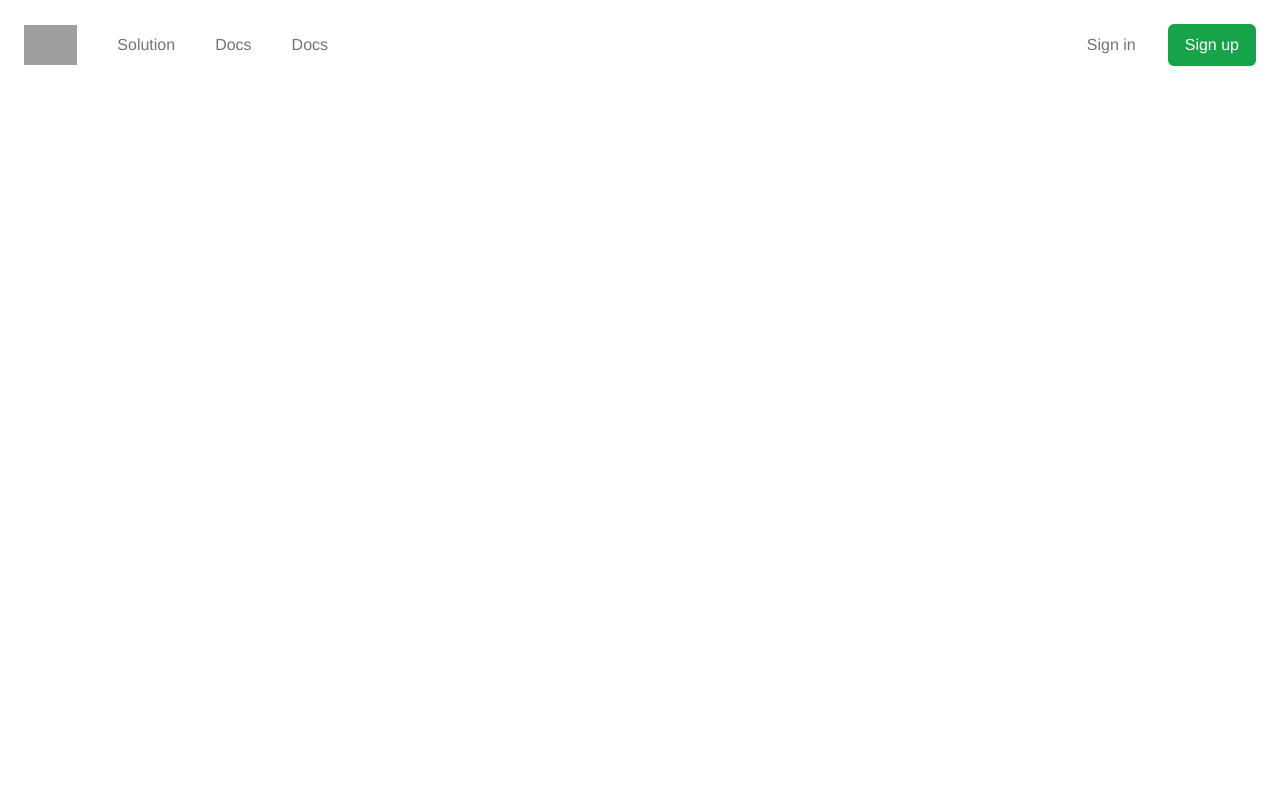
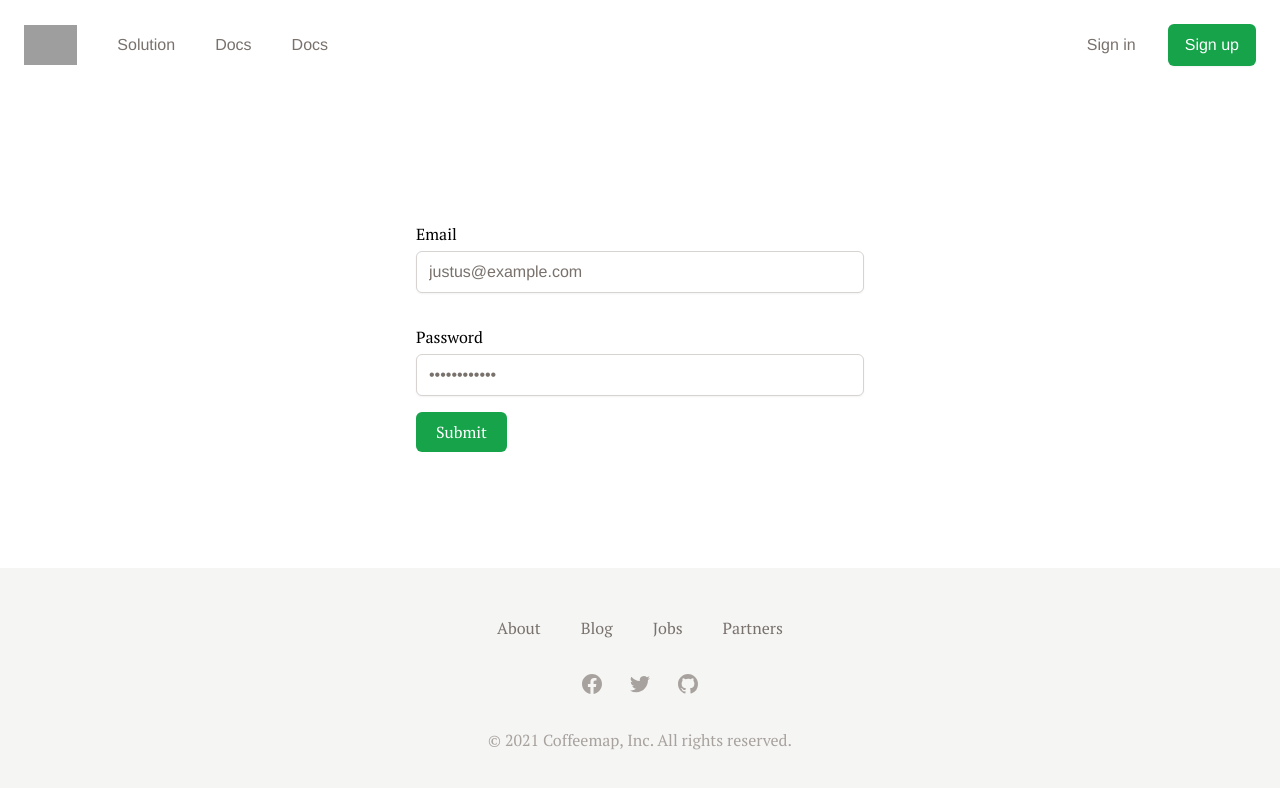
Before and after one commit to ThisIsJustUs/coffeemap, a Next.js app in the folder web/: page /auth/login in a window 1280 px wide. Shown: the top 788 px of the page. Built offline with nearby package versions, Linux system fonts and the light colour scheme; no server answers; grey boxes are pictures that could not be loaded.

Commit message:
Bring back login form

```diff
--- a/web/src/pages/auth/login.tsx
+++ b/web/src/pages/auth/login.tsx
@@ -35,7 +35,7 @@
                 <div>
                     <NavBar />
                 </div>
-                {/* <div className='flex justify-center'>
+                <div className='flex justify-center'>
                     <div className='w-3/4 md:max-w-md m-7'>
                         <Formik
                             initialValues={{ email: '', password: '' }}
@@ -102,7 +102,7 @@
                         </Formik>
                     </div>
                 </div>
-                <Footer /> */}
+                <Footer />
             </div>
         </>
     );
```
